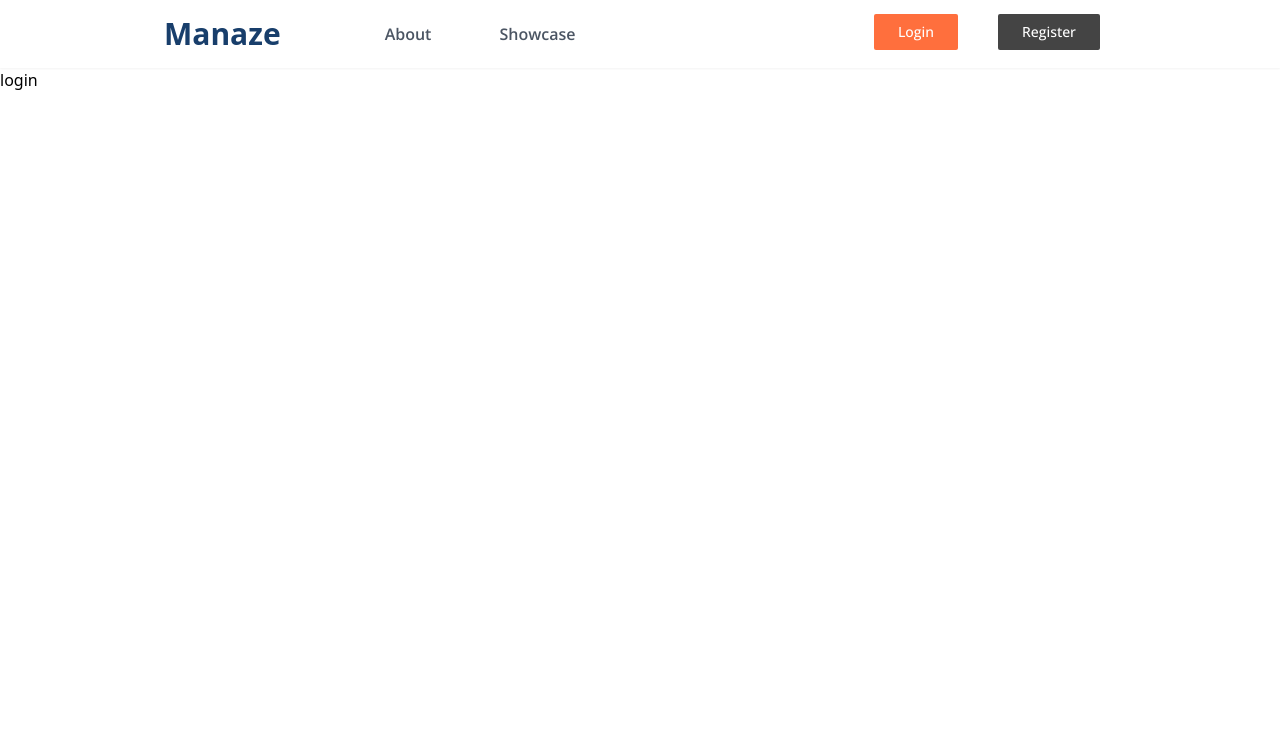
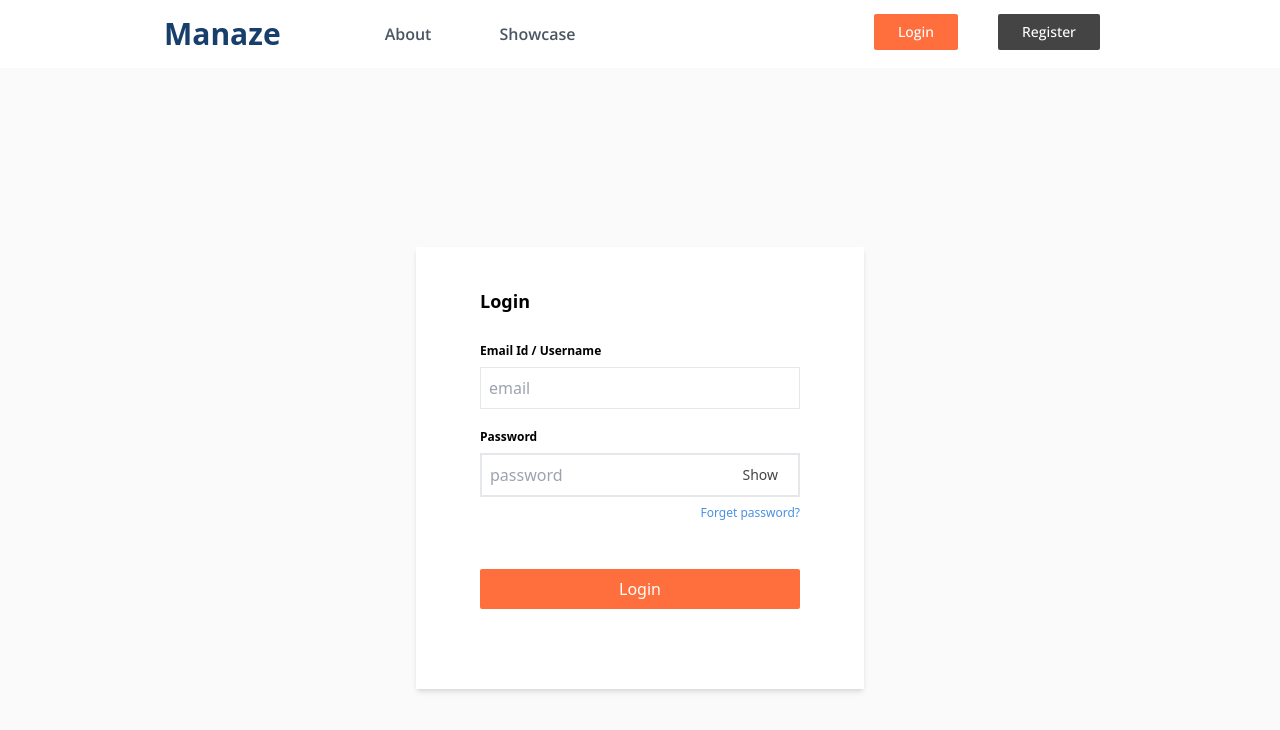
Before and after one commit to Swapnil-Kulkarni-2001/mini_project_2_sem_6, a Next.js app: page /login in a window 1280 px wide. Shown: the top 730 px of the page. Built offline with nearby package versions, Linux system fonts and the light colour scheme.

Commit message:
login page design changed

```diff
--- a/src/pages/login.js
+++ b/src/pages/login.js
@@ -1,11 +1,50 @@
 import Navbar from '@/components/Navbar'
-import React from 'react'
+import Link from 'next/link'
+import React, { useState } from 'react'
+import { FcGoogle } from "react-icons/fc";
+
+
 
 const login = () => {
+
+
+  const [visible, setVisible] = useState(false);
+
+  const [email, setEmail] = useState("");
+  const [password, setPassword] = useState("");
+
+
+
+  const onShowToggleBtnClicked = () => {
+    setVisible(!visible);
+  }
+
+  const onSubmitBtnClicked = (e) => {
+    e.preventDefault();
+  }
+
+
   return (
-    <div>
-        <Navbar/>
-        <h1>login</h1>
+    <div className='flex flex-col w-full h-full'>
+      <Navbar />
+      <form onSubmit={onSubmitBtnClicked}>
+        <div className='bg-[#fafafa] flex flex-col h-[100vh] w-full md:justify-center md:items-center'>
+          <div className='flex flex-col bg-white shadow-md md:w-[28rem] mx-4 md:mx-0 px-5 md:px-16 py-10 pb-20'>
+            <h1 className='text-lg font-semibold'>Login</h1>
+
+            <label className="text-xs font-semibold mt-7">Email Id / Username</label>
+            <input onChange={(e) => setEmail(e.target.value)} type="email" placeholder="email" className="p-2 border mt-2 focus:outline-[#ff865c]" required />
+            <label className="text-xs font-semibold mt-5">Password</label>
+            <div className='flex flex-row w-full border-2 mt-2 items-center pr-5 hover:border-[#ff865c]'>
+              <input onChange={(e) => setPassword(e.target.value)} type={visible ? "text" : "password"} placeholder="password" className="p-2 focus:outline-none" required />
+              <span onClick={onShowToggleBtnClicked} className="ml-auto text-sm text-[#444] cursor-pointer ">{visible ? "Hide" : "Show"}</span>
+            </div>
+            <Link href="/" className="text-xs self-end mt-2 text-[#4a90e4]">Forget password?</Link>
+
+            <button type="submit" className="py-2 mt-12 rounded-sm bg-[#ff6f3d] hover:bg-[#ff865c] text-white">Login</button>
+          </div>
+        </div>
+      </form>
     </div>
   )
 }
--- /dev/null
+++ b/src/pages/register.js
@@ -0,0 +1,13 @@
+import React from 'react'
+import Navbar from '@/components/Navbar'
+
+const register = () => {
+  return (
+    <div>
+        <Navbar/>
+        <h1>register</h1>
+    </div>
+  )
+}
+
+export default register
```
